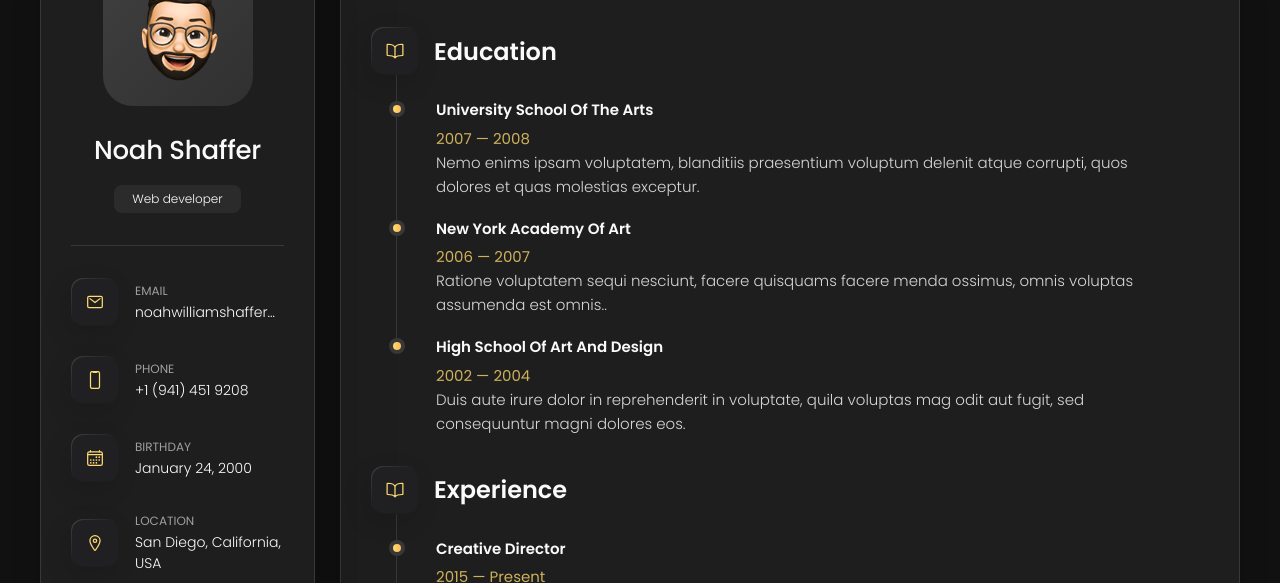
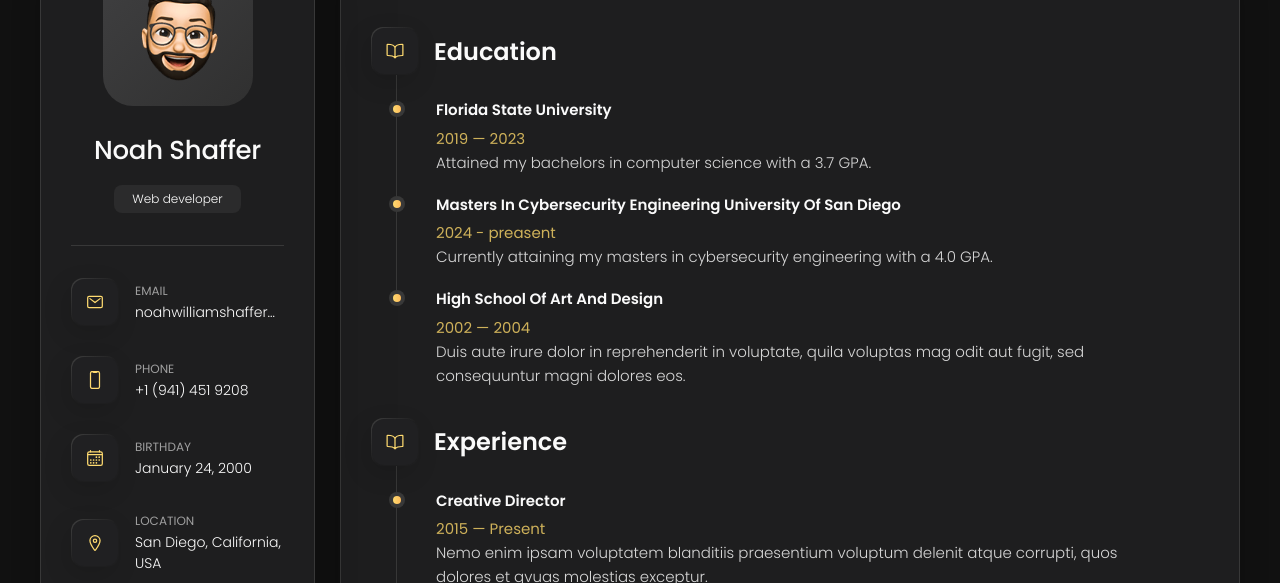
Before and after one commit to noahwilliamshaffer/CyberWebsite, a plain HTML site: page vcard-personal-portfolio/index.html in a window 1280 px wide. Both pictures are taken after a click on the button "Resume". Shown: the part 162-745 px from the top of the page. Drawn offline with nearby package versions, Linux system fonts and the light colour scheme.

```diff
--- a/vcard-personal-portfolio/index.html
+++ b/vcard-personal-portfolio/index.html
@@ -519,27 +519,24 @@
 
             <li class="timeline-item">
 
-              <h4 class="h4 timeline-item-title">University school of the arts</h4>
+              <h4 class="h4 timeline-item-title">Florida State University</h4>
 
-              <span>2007 — 2008</span>
+              <span>2019 — 2023</span>
 
               <p class="timeline-text">
-                Nemo enims ipsam voluptatem, blanditiis praesentium voluptum delenit atque corrupti, quos dolores et
-                quas molestias
-                exceptur.
+                Attained my bachelors in computer science with a 3.7 GPA.
               </p>
 
             </li>
 
             <li class="timeline-item">
 
-              <h4 class="h4 timeline-item-title">New york academy of art</h4>
+              <h4 class="h4 timeline-item-title">Masters in Cybersecurity Engineering University of San Diego </h4>
 
-              <span>2006 — 2007</span>
+              <span>2024 - preasent</span>
 
               <p class="timeline-text">
-                Ratione voluptatem sequi nesciunt, facere quisquams facere menda ossimus, omnis voluptas assumenda est
-                omnis..
+                Currently attaining my masters in cybersecurity engineering with a 4.0 GPA.
               </p>
 
             </li>
```
